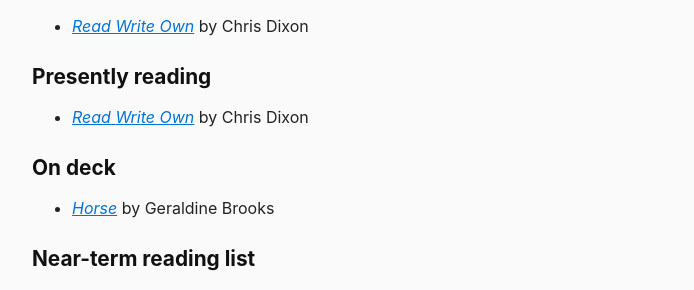
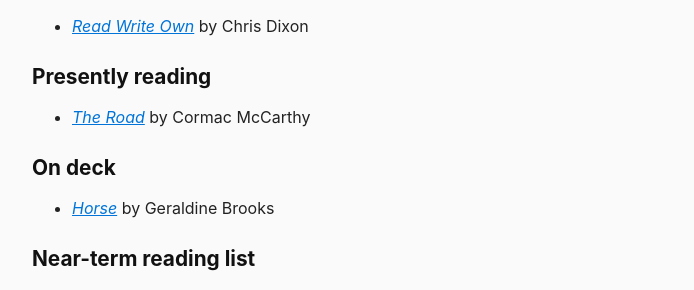
Before and after one commit to berensp/berensp.github.io, a Jekyll site: the page built from pages/books.md, in a window 1280 px wide. Shown: the part 569-859 px from the top of the page, without its empty margins (288-982 px from the left). Built offline with Jekyll 4.4.1, drawn with Linux system fonts in a browser that asks for light colours; a script that is not in the unit is left out.

Commit message:
Update _config.yml

```diff
--- a/_config.yml
+++ b/_config.yml
@@ -2,9 +2,9 @@
 description: Paul Berens
 url: "https://berens.co"
 
-book_now_title: Read Write Own
-book_now_author: Chris Dixon
-book_now_url: https://www.google.com/books/edition/Read_Write_Own/rmvFEAAAQBAJ?hl=en&gbpv=0
+book_now_title: The Road
+book_now_author: Cormac McCarthy
+book_now_url: https://www.google.com/books/edition/The_Road/PfmjWho_zOAC?hl=en&gbpv=0
 
 collections:
   recipes:
@@ -13,6 +13,9 @@
   prayers:
     output: true
     permalink: /prayers/:path/
+  book-reviews:
+    output: true
+    permalink: /book-reviews/:path/
 
 baseurl: ""
 permalink: /:categories/:title:output_ext
```
